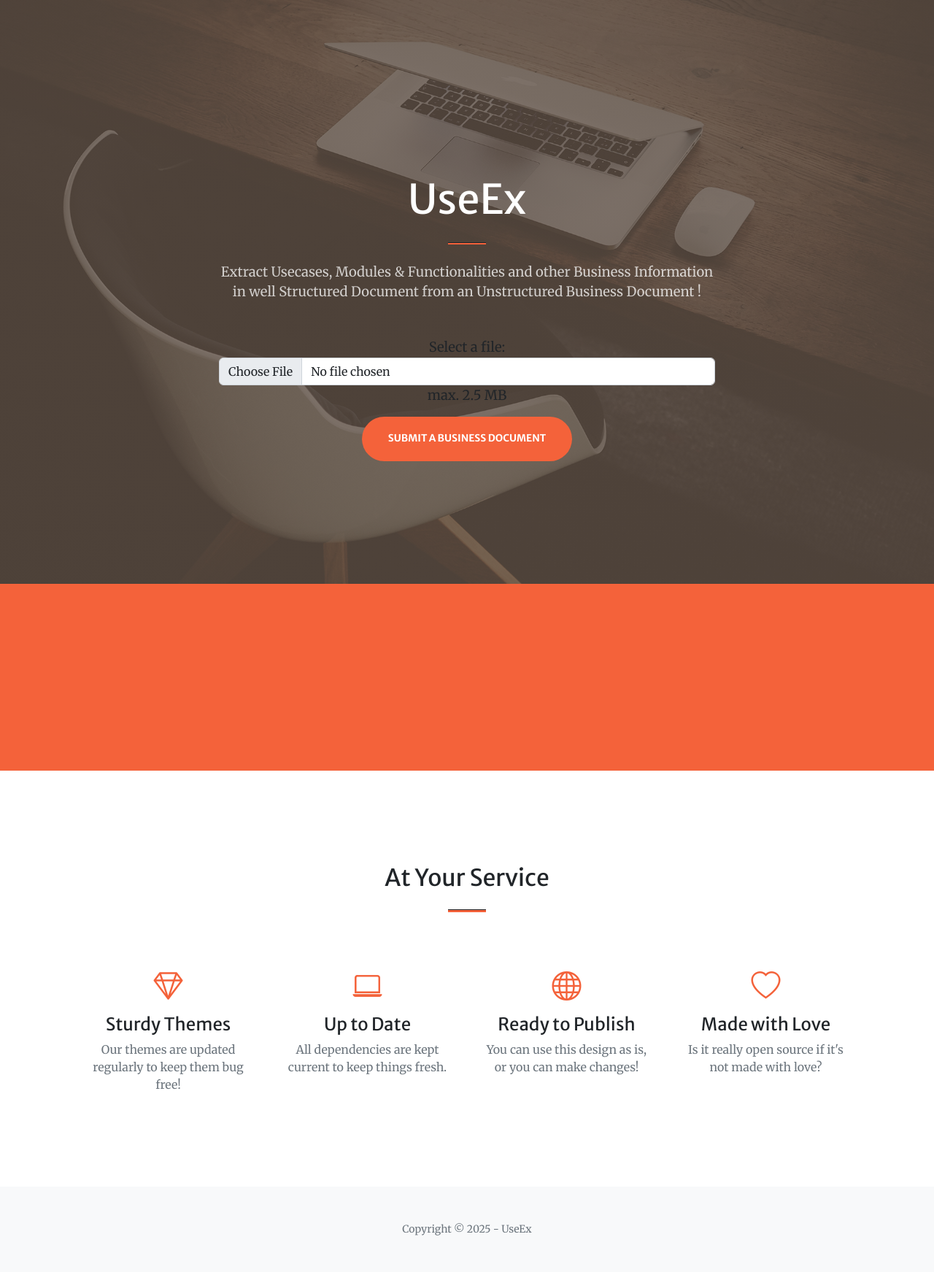
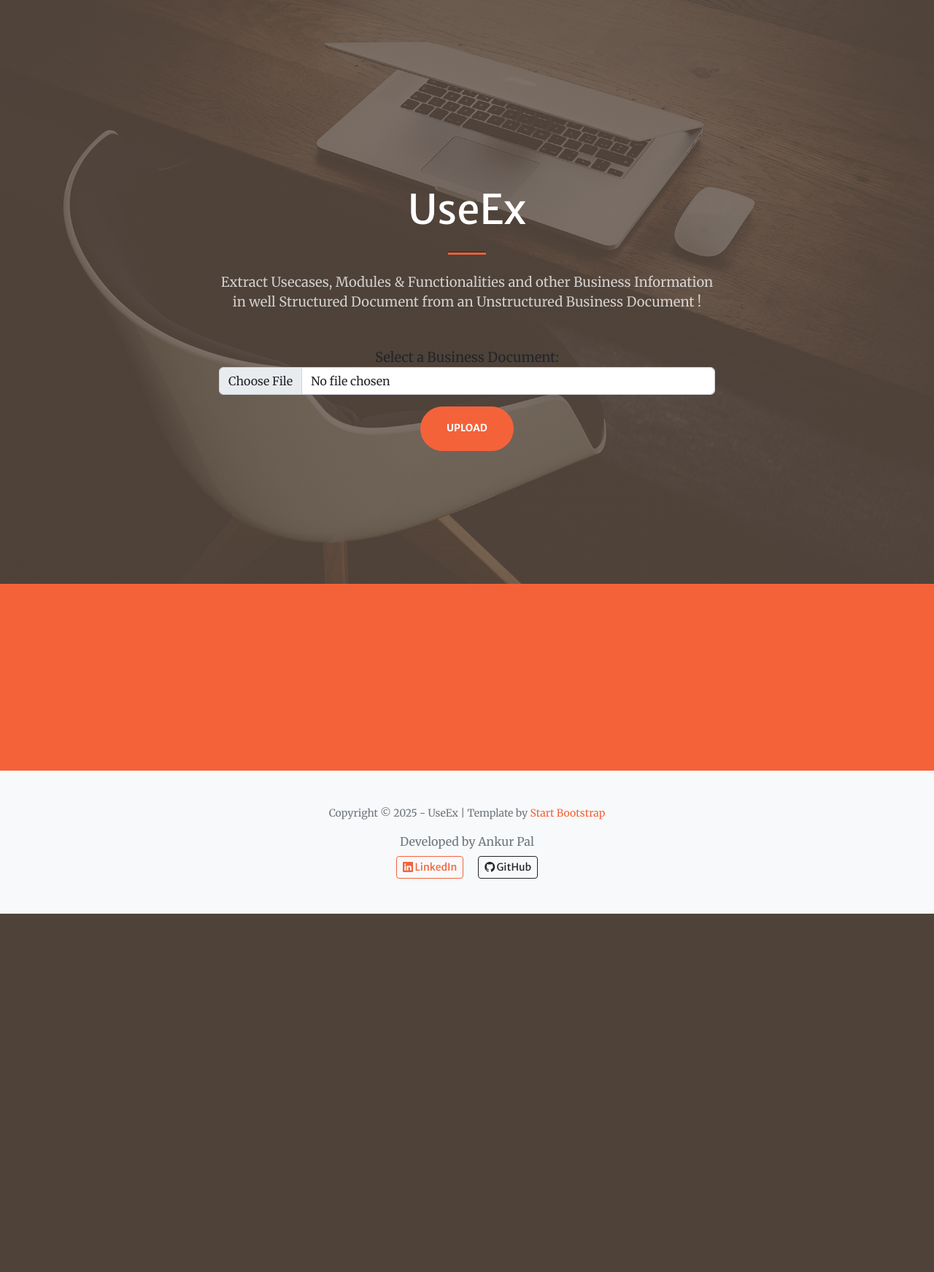
Before and after one commit to AKpal-codes/GenAI-UseEx, a Django app: page / in a window 1280 px wide. Shown: the whole page at 73% size. After the commit the page ends 1252 px from the top, so only its background shows below. Run offline with Django 5.2, Linux system fonts and the light colour scheme; some libraries are stand-ins or nearby versions.

Commit message:
fixed footer

```diff
--- a/docparser/forms.py
+++ b/docparser/forms.py
@@ -2,8 +2,7 @@ from django import forms
 
 class DocumentUploadForm(forms.Form):
     file = forms.FileField(
-        label='Select a file',
-        help_text='max. 2.5 MB',
+        label='Select a Business Document',
         widget=forms.ClearableFileInput(attrs={
             'class': 'form-control',
             'placeholder': 'Choose a file'
--- a/docparser/templates/docparser/home.html
+++ b/docparser/templates/docparser/home.html
@@ -34,7 +34,7 @@
                             {% csrf_token %}
                             {{ form.as_p }}
 
-                            <button type="submit" class="btn btn-primary btn-xl">Submit a business Document</button>
+                            <button type="submit" class="btn btn-primary btn-xl">Upload</button>
                         </form>
                     </div>
                 </div>
@@ -146,47 +146,23 @@
                 </div>
             </div>
         </section>
-        <!-- Services-->
-        <section class="page-section" id="services">
-            <div class="container px-4 px-lg-5">
-                <h2 class="text-center mt-0">At Your Service</h2>
-                <hr class="divider" />
-                <div class="row gx-4 gx-lg-5">
-                    <div class="col-lg-3 col-md-6 text-center">
-                        <div class="mt-5">
-                            <div class="mb-2"><i class="bi-gem fs-1 text-primary"></i></div>
-                            <h3 class="h4 mb-2">Sturdy Themes</h3>
-                            <p class="text-muted mb-0">Our themes are updated regularly to keep them bug free!</p>
-                        </div>
-                    </div>
-                    <div class="col-lg-3 col-md-6 text-center">
-                        <div class="mt-5">
-                            <div class="mb-2"><i class="bi-laptop fs-1 text-primary"></i></div>
-                            <h3 class="h4 mb-2">Up to Date</h3>
-                            <p class="text-muted mb-0">All dependencies are kept current to keep things fresh.</p>
-                        </div>
-                    </div>
-                    <div class="col-lg-3 col-md-6 text-center">
-                        <div class="mt-5">
-                            <div class="mb-2"><i class="bi-globe fs-1 text-primary"></i></div>
-                            <h3 class="h4 mb-2">Ready to Publish</h3>
-                            <p class="text-muted mb-0">You can use this design as is, or you can make changes!</p>
-                        </div>
-                    </div>
-                    <div class="col-lg-3 col-md-6 text-center">
-                        <div class="mt-5">
-                            <div class="mb-2"><i class="bi-heart fs-1 text-primary"></i></div>
-                            <h3 class="h4 mb-2">Made with Love</h3>
-                            <p class="text-muted mb-0">Is it really open source if it's not made with love?</p>
-                        </div>
-                    </div>
+        <!-- Footer-->
+        <footer class="bg-light py-5">
+            <div class="container px-4 px-lg-5 text-center">
+                <div class="small text-muted mb-3">
+                    Copyright &copy; 2025 - UseEx | Template by
+                    <a href="https://startbootstrap.com/" target="_blank" class="text-decoration-none">Start Bootstrap</a>
+                </div>
+                <div class="developer-info">
+                    <p class="text-muted mb-2">Developed by Ankur Pal</p>
+                    <a href="https://www.linkedin.com/in/ak-pal" target="_blank" class="btn btn-outline-primary btn-sm mx-2">
+                        <i class="bi bi-linkedin"></i> LinkedIn
+                    </a>
+                    <a href="https://github.com/AKpal-codes" target="_blank" class="btn btn-outline-dark btn-sm mx-2">
+                        <i class="bi bi-github"></i> GitHub
+                    </a>
                 </div>
             </div>
-        </section>
-
-        <!-- Footer-->
-        <footer class="bg-light py-5">
-            <div class="container px-4 px-lg-5"><div class="small text-center text-muted">Copyright &copy; 2025 - UseEx</div></div>
         </footer>
         <!-- Bootstrap core JS-->
         <script src="https://cdn.jsdelivr.net/npm/bootstrap@5.2.3/dist/js/bootstrap.bundle.min.js"></script>
```
